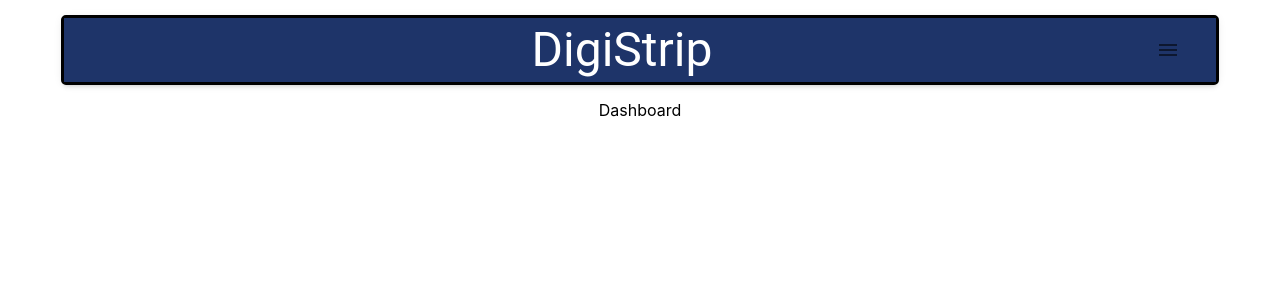
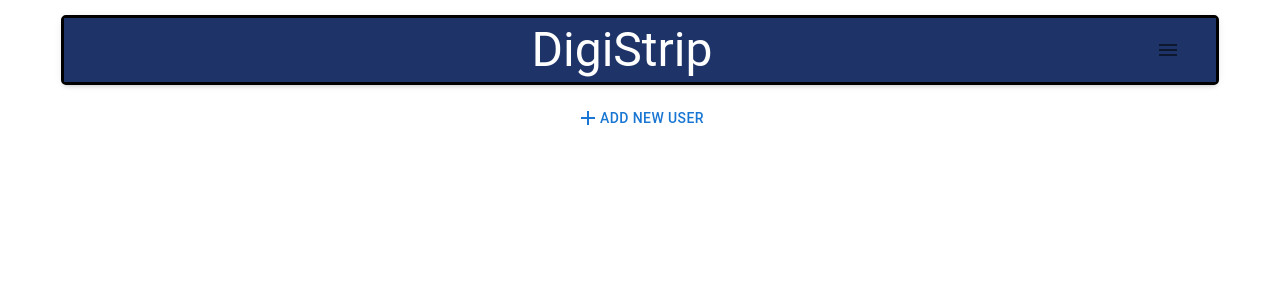
Before and after one commit to FrazierLE/draw, a React (Create React App) app: page /dashboard in a window 1280 px wide. Shown: the top 300 px of the page. Built offline with nearby package versions, Linux system fonts and the light colour scheme.

Commit message:
Add New User functionality

```diff
--- a/src/components/Dashboard/Dashboard.js
+++ b/src/components/Dashboard/Dashboard.js
@@ -1,10 +1,25 @@
-import React from 'react'
+import React, { useState } from 'react'
+import { Box, Card, Button } from '@mui/material'
+import UserFolder from '../UserFolder/UserFolder'
+import AddIcon from '@mui/icons-material/Add';
 
 const Dashboard = () => {
+  const [users, setUsers] = useState([])
+
+  const addNewUser = (e) => {
+    e.preventDefault()
+    const newUser = {
+      id: Date.now()
+    }
+    setUsers([...users, newUser])
+  }
+
+
   return (
-    <div>
-      Dashboard
-    </div>
+    <Box>
+      <Button onClick={(e) => addNewUser(e)}><AddIcon />Add New User</Button>
+      {/* <UserFolder /> */}
+    </Box>
   )
 }
 
--- /dev/null
+++ b/src/components/UserFolder/UserFolder.js
@@ -0,0 +1,10 @@
+import React from 'react'
+import FolderIcon from '@mui/icons-material/Folder';
+
+const UserFolder = () => {
+  return(
+    <FolderIcon />
+  )
+}
+
+export default UserFolder
```
